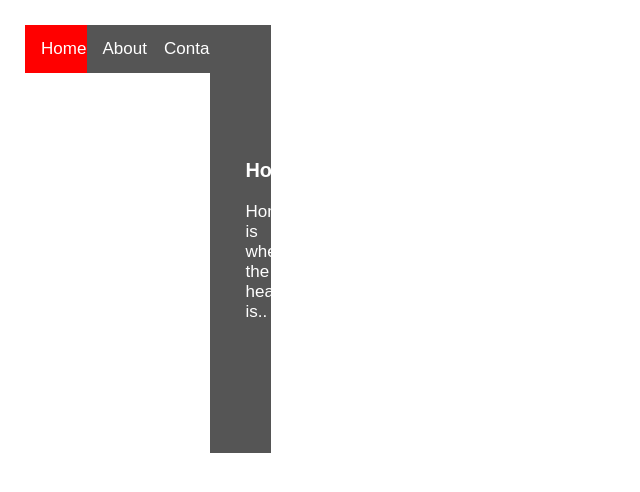
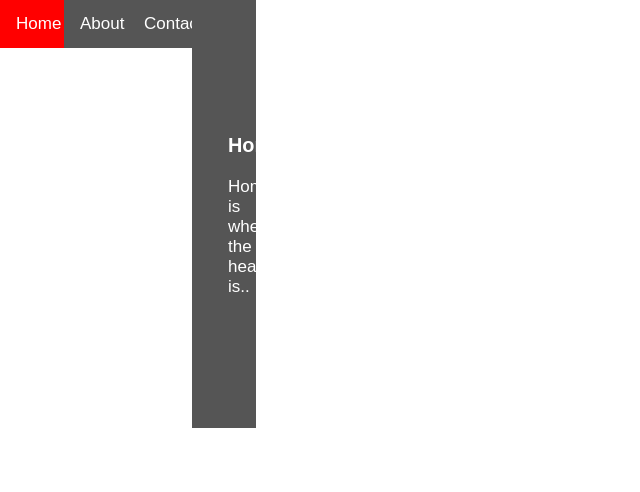
Before and after one commit to jxshpt/jxshpt.github.io, a plain HTML site: page index.html in a window 1280 px wide. Shown: the whole page, without its empty margins (0-640 px from the left). Drawn offline with Linux system fonts and the light colour scheme.

Commit message:
Update styles.css

```diff
--- a/styles.css
+++ b/styles.css
@@ -8,13 +8,6 @@ html {
   height: 100%;
   margin: 0;
   font-family: Arial;
-}
-
-body {
-  padding: 25px;
-  background-color: white;
-  color: black;
-  font-size: 25px;
 }
 
 .dark-mode {
```
